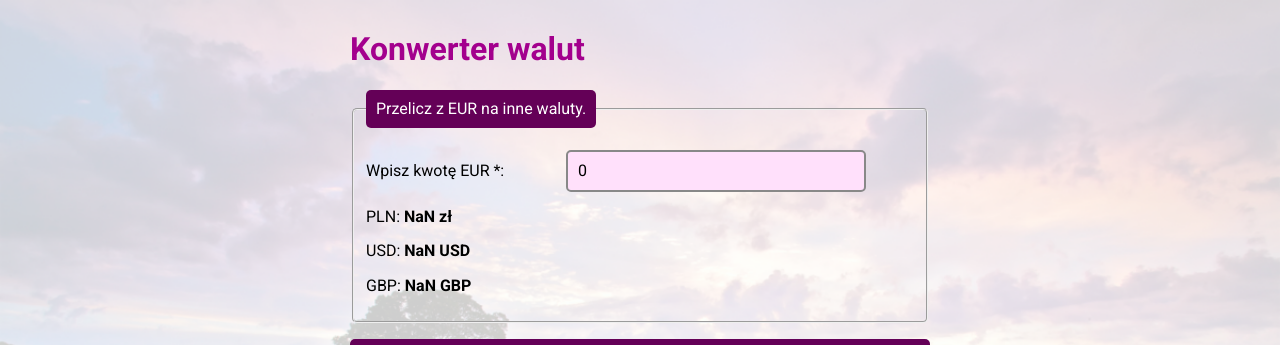
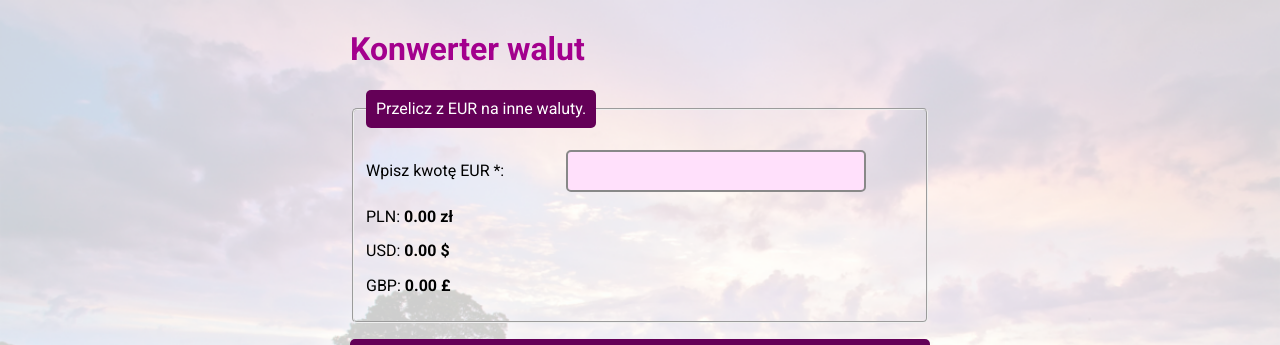
Before and after one commit to wlatka/currency-calculator-react, a React (Create React App) app: page / in a window 1280 px wide. Shown: the top 345 px of the page. Built offline with nearby package versions, Linux system fonts and the light colour scheme.

Commit message:
change App.js

```diff
--- a/src/App.js
+++ b/src/App.js
@@ -5,11 +5,11 @@ import "./style.css";
 
 function App() {
 
-    const [name, setName] = useState(0);
+    const [name, setName] = useState("");
 
-    const pln = 4.5577 * { name };
-    const usd = 0.83 * { name };
-    const gbp = 0.87 * { name };
+    const pln = 4.5577 * name;
+    const usd = 0.83 * name;
+    const gbp = 0.87 * name;
 
     return (
 
@@ -25,7 +25,6 @@ function App() {
                             className="form__field"
                             type="number"
                             min="1"
-                            name="wpisz-kwote"
                             onChange={({ target }) => setName(target.value)}
                             value={name} />
                     </label>
@@ -37,12 +36,12 @@ function App() {
                 </p>
                 <p>
                     <label>
-                        USD: <strong>{usd.toFixed(2)} USD</strong>
+                        USD: <strong>{usd.toFixed(2)} $</strong>
                     </label>
                 </p>
                 <p>
                     <label>
-                        GBP: <strong>{gbp.toFixed(2)} GBP</strong>
+                        GBP: <strong>{gbp.toFixed(2)} £</strong>
                     </label>
                 </p>
             </fieldset>
```
